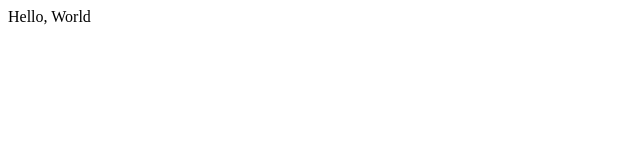
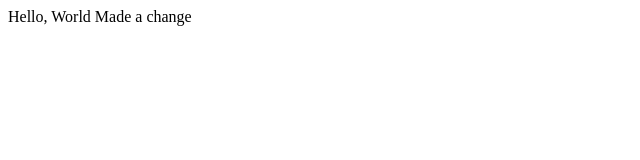
Before and after one commit to alvindias/lectureZero, a plain HTML site: page hello.html in a window 1280 px wide. Shown: the whole page, without its empty margins (0-640 px from the left). Drawn offline with Linux system fonts and the light colour scheme.

Commit message:
Update hello.html

```diff
--- a/hello.html
+++ b/hello.html
@@ -5,5 +5,6 @@
 </head>
 <body>
 Hello, World
+	Made a change
 </body>
 </html>
```
